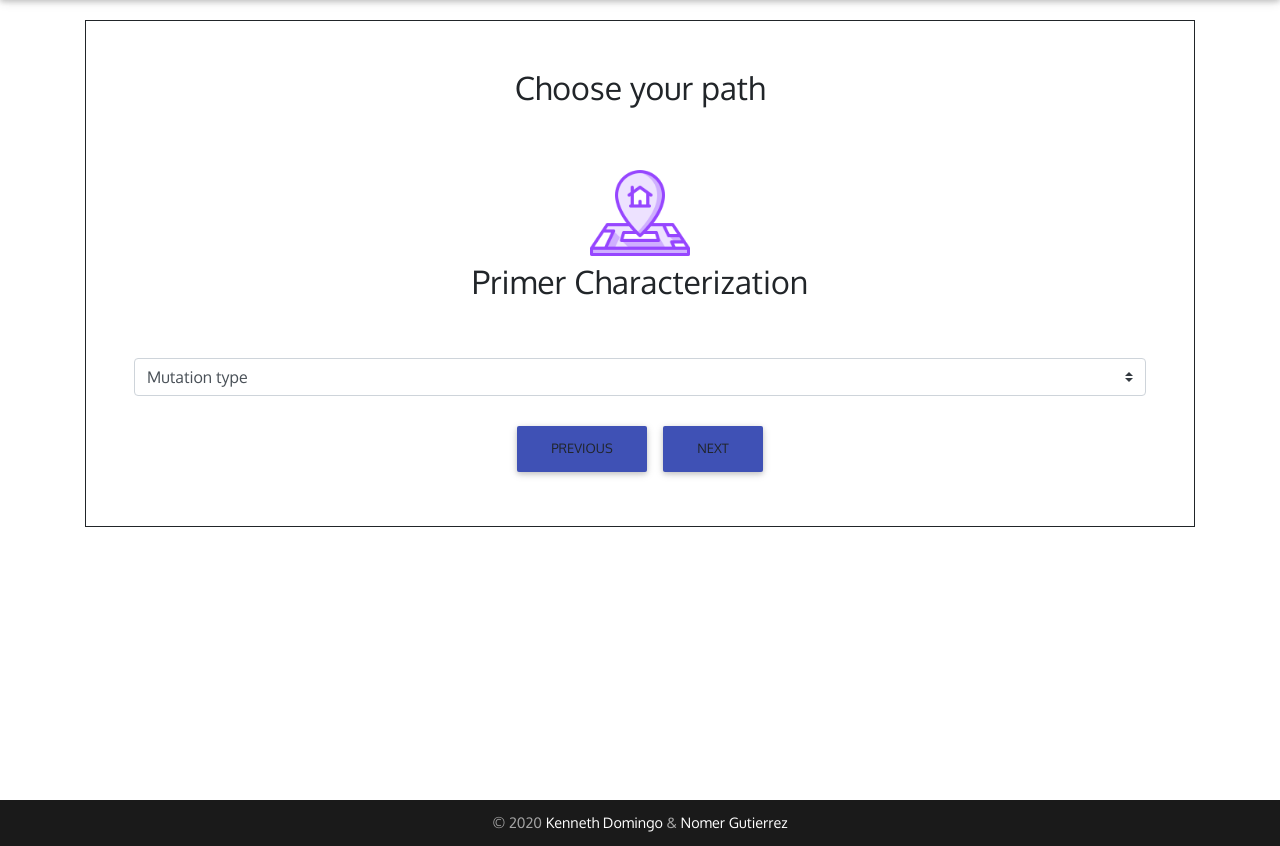
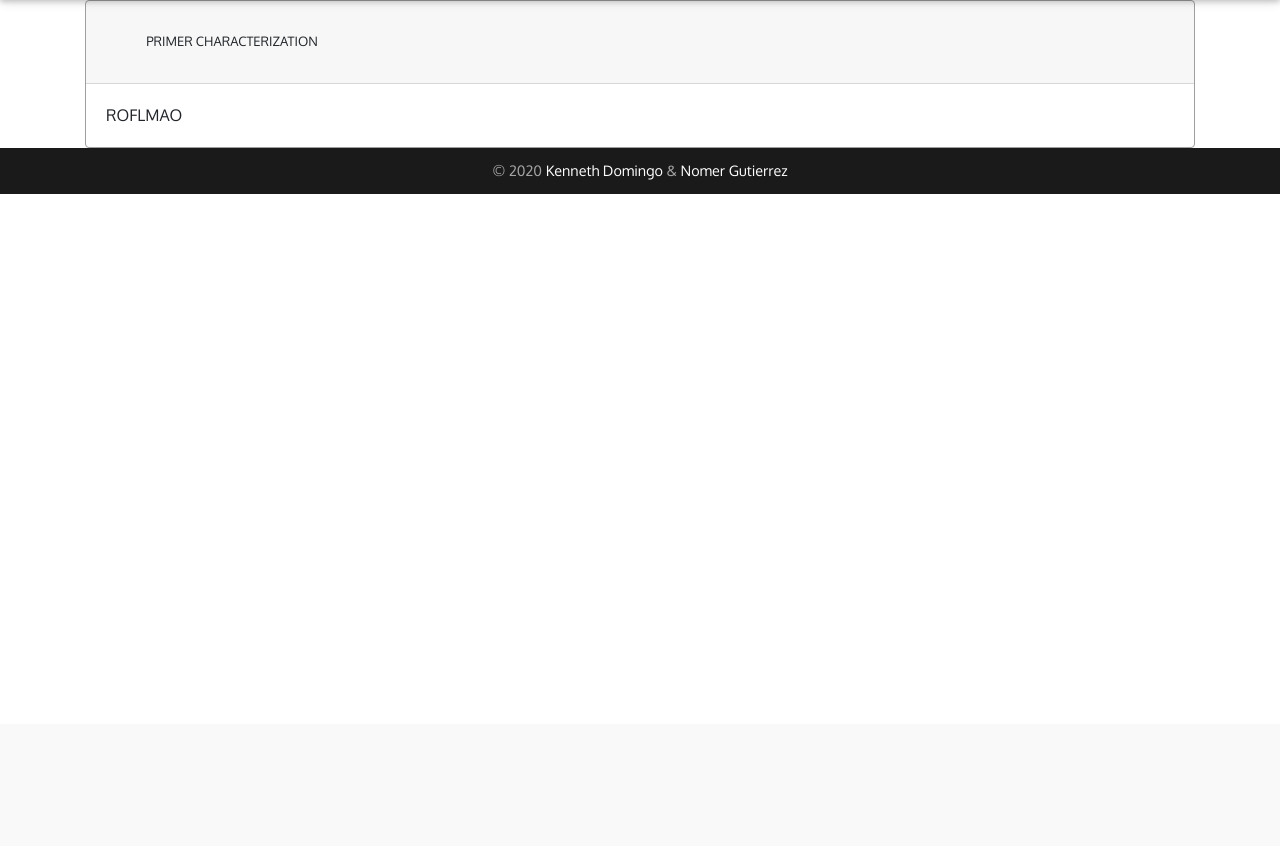
Before and after one commit to kvdomingo/primerdriver, a Django app: page /design/ in a window 1280 px wide. Shown: the part 76-922 px from the top of the page. After the commit the page ends 270 px from the top, so only its background shows below. Run offline with Django 3.2, Linux system fonts and the light colour scheme; parts of the project's set-up code (start-up, migrations or seed data) failed here and were passed over; some libraries are stand-ins or nearby versions.

Commit message:
added accordion to LRTstation

```diff
--- a/sdm/jinja2/sdm/index.html.j2
+++ b/sdm/jinja2/sdm/index.html.j2
@@ -11,18 +11,17 @@
 <div class="jumbotron text-center blue-grey lighten-5">
     <div class="row d-flex justify-content-center">
         <div class="col-xl-7 mb-4">
-            <img src="{{ static('sdm/media/private/PrimerDriver_logo.png') }}" class="img-fluid" style="margin-top: -80px" />
+            <img src="{{ static('sdm/media/private/PrimerDriver_logo.png') }}" class="img-fluid" style="margin-top: -50px" />
         </div>
         <div class="col-xl-7 pb-2">
             <p class="card-text">
                 <b>PrimerDriver</b> ties together key primer design tools and protocols to automate the design of mutagenic PCR primers. This allows input of sequences from different origins (i.e., FASTA, FASTQ, and manual input). The tool can accommodate both DNA & protein sequences to incorporate base pair insertions, deletions, and substitutions as specified by the user.
             </p>
             <p>
-                <b>PrimerDriver</b> can design primer pairs and compute for all oligonucleotide sequences that incorporate the desired mutations. This can cater to an array of primer designs from random mutations, site-directed single mutagenesis, batch design site-directed mutagenesis, to multiple-site mutagenesis. Also, it can characterize and report user-designed primers for their reverse complement, GC content, melting temperature, molecular weights, etc. Lastly, you can choose to download the results in different file formats - HTML, fasta, and pdf.
+                <b>PrimerDriver</b> can design primer pairs and compute for all oligonucleotide sequences that incorporate the desired mutations. This can cater to an array of primer designs from random mutations, site-directed single mutagenesis, batch design site-directed mutagenesis, to multiple-site mutagenesis. Lastly, you can choose to download the results in different file formats - HTML, fasta, and pdf.
             </p>
         </div>
     </div>
-    <hr />
     <div class="pt-2">
         <a href="{{ url('design') }}"><button type="button" class="btn btn-indigo btn-rounded">Get Started</button></a>
     </div>
--- a/sdm/jinja2/sdm/train.html.j2
+++ b/sdm/jinja2/sdm/train.html.j2
@@ -8,43 +8,23 @@
 {% block body %}
 
 <!-- LRT Station -->
-<div id="LRTstation" class="container text-left py-5" style="height: 800px">
-    <form class="text-center border border-light p-5" method="post" action="#!">
-        <div v-if="step === 0">
-            <h2 class="h2-responsive">Choose your path</h2><br /><br />
-            <a @click.prevent="next()">
-                <img src="{{ static('sdm/media/private/gps.png') }}" height="100" style="filter: hue-rotate(45deg)" alt="Primer characterization"></img>
-            </a><br />
-            {# <img src="{{ static('sdm/media/private/gps.png') }}" height="100"></img><br />
-            <img src="{{ static('sdm/media/private/gps.png') }}" height="100" style="filter: hue-rotate(-90deg)"></img><br />
-            <img src="{{ static('sdm/media/private/gps.png') }}" height="100" style="filter: hue-rotate(-160deg) saturate(200%)"></img><br />
-            <img src="{{ static('sdm/media/private/gps.png') }}" height="100" style="filter: hue-rotate(140deg) saturate(200%)"></img><br /> #}
+<div class="container">
+    <div class="accordion" id="LRTstation">
+        <div class="card z-depth-0 bordered">
+            <div class="card-header" id="head-characterize">
+                <h5 class="mb-0">
+                    <button class="btn btn-link" type="button" data-toggle="collapse" data-target="#characterize" aria-expanded="true" aria-controls="characterize">
+                        Primer Characterization
+                    </button>
+                </h5>
+            </div>
+            <div id="characterize" class="collapse show" aria-labelledby="head-characterize" data-parent="LRTstation">
+                <div class="card-body">
+                    ROFLMAO
+                </div>
+            </div>
         </div>
-        <div v-if="step === 1">
-            <h2 class="h2-responsive">Primer Characterization</h2><br />
-            <div class="md-form">
-                <v-textarea counter label="Primer sequence"></v-textarea>
-                <!-- <textarea id="sequence" class="md-textarea form-control" rows="1"></textarea>
-                <label for="sequence">Primer sequence</label> -->
-            </div>
-            <div class="md-form text-left">
-                <!-- <input id="mismatched_bases" class="form-control" type="number" />
-                <label for="mismatched_bases">Mismatched bases</label> -->
-                <v-text-field type="number" value="0" label="Mismatched bases"></v-text-field>
-            </div>
-            <div class="md-form text-left">
-                <select class="browser-default custom-select" id="mutation_type">
-                    <option selected>Mutation type</option>
-                    <option value="sub">Substitution</option>
-                    <option value="int">Insertion</option>
-                    <option value="del">Deletion</option>
-                </select>
-                <!-- <v-select v-model="select" :items="items" label="Mutation type" required></v-select> -->
-            </div>
-            <button @click.prevent="prev()" type="button" class="btn btn-indigo btn-rounded">Previous</button>
-            <button type="button" class="btn btn-indigo btn-rounded">Next</button>
-        </div>
-    </form>
+    </div>
 </div>
 
 <script src="{{ static('sdm/js/train.js') }}"></script>
```
